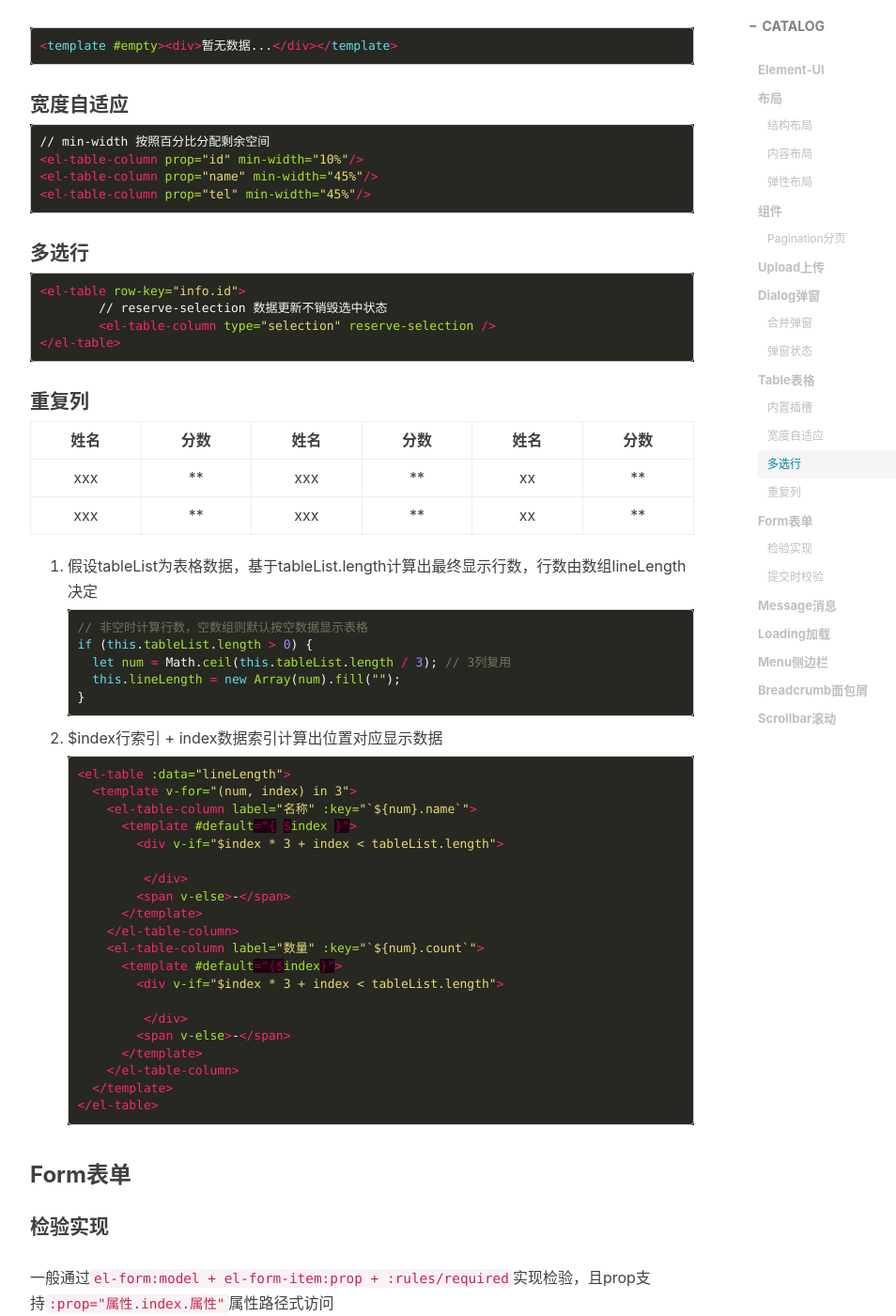
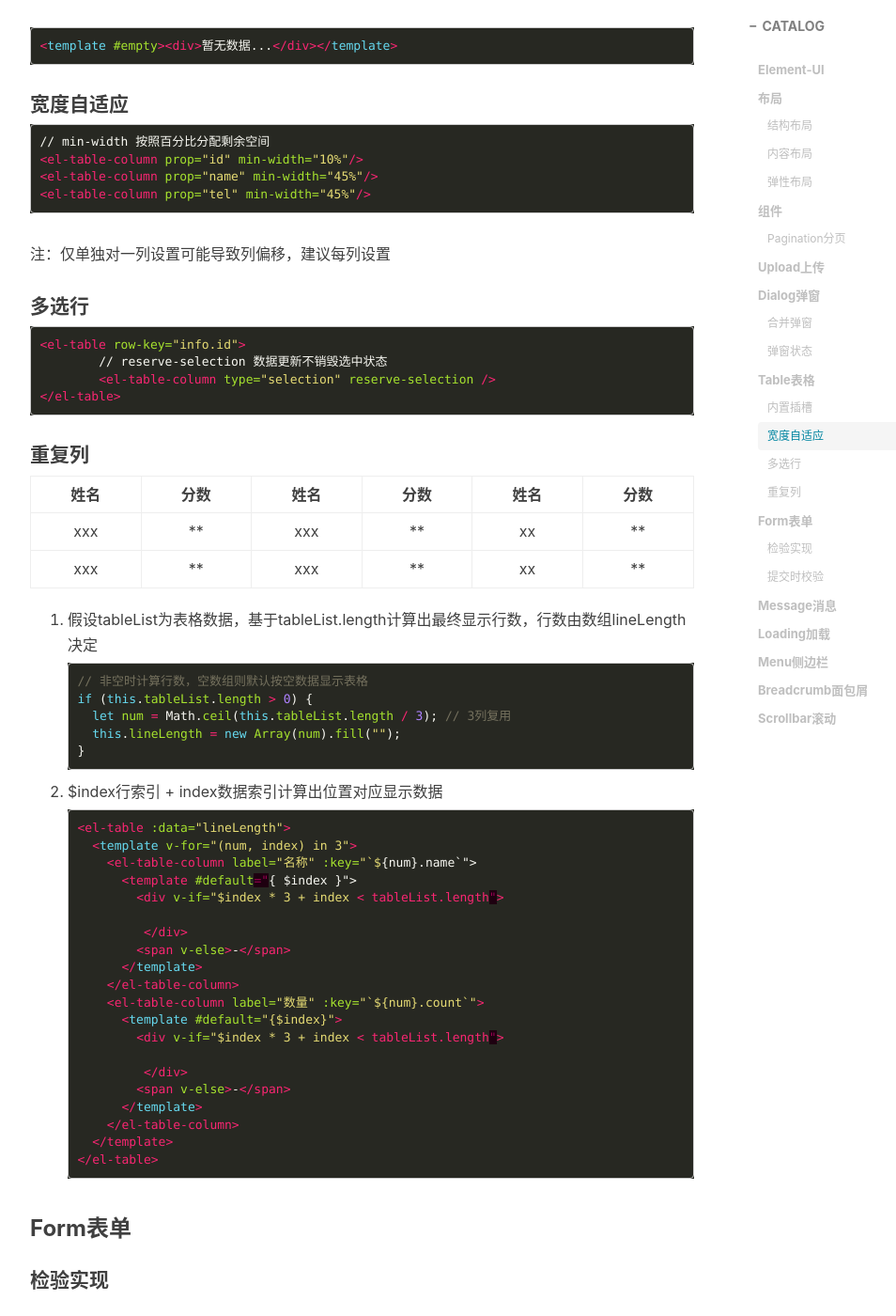
Before and after one commit to KID-1912/KID-1912.github.io, a Jekyll site: the page built from _posts/2021-6-3-ElementUI.md, in a window 1280 px wide and 1400 px high, scrolled down 6014 px. Shown: the whole window at 94% size, without its empty margins (233-1187 px from the left). Built offline with Jekyll 4.4.1, drawn with Linux system fonts in a browser that asks for light colours; nearby versions of some CDN libraries; comment, search, counter and statistics services are not loaded.

Commit message:
feat/add-notes

````diff
--- a/_posts/2021-6-3-ElementUI.md
+++ b/_posts/2021-6-3-ElementUI.md
@@ -281,6 +281,8 @@ empty(空数据占位)
 <el-table-column prop="tel" min-width="45%"/>
 ```
 
+注：仅单独对一列设置可能导致列偏移，建议每列设置
+
 #### 多选行
 
 ```vue
@@ -309,7 +311,7 @@ empty(空数据占位)
 
 2. $index行索引 + index数据索引计算出位置对应显示数据
 
-   ```html
+   ```vue
    <el-table :data="lineLength">
      <template v-for="(num, index) in 3">
        <el-table-column label="名称" :key="`${num}.name`">
````
